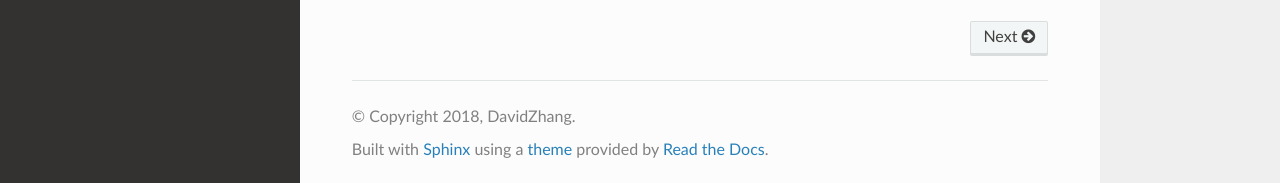
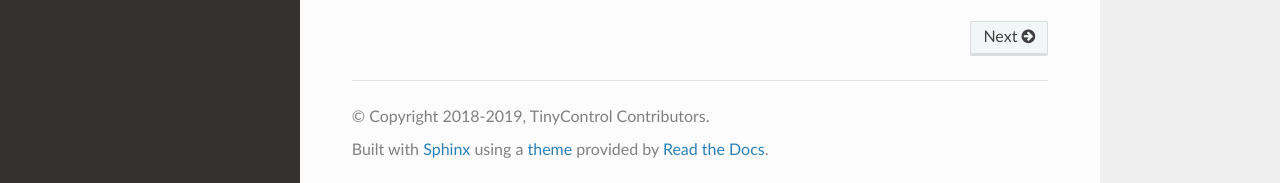
Before and after one commit to akizunx/TinyControl, a Sphinx documentation site: the page built from docs/index.rst, in a window 1280 px wide and 900 px high, scrolled down 726 px. Shown: the part 714-897 px from the top of the window. Built offline with Sphinx 7.4.7 and the Read the Docs theme 2.0.0, drawn with Linux system fonts in a browser that asks for light colours.

Commit message:
doc: update sphinx conf

```diff
--- a/docs/conf.py
+++ b/docs/conf.py
@@ -50,8 +50,8 @@ master_doc = 'index'
 
 # General information about the project.
 project = 'TinyControl'
-copyright = '2018, DavidZhang'
-author = 'DavidZhang'
+copyright = '2018-2019, TinyControl Contributors'
+author = 'TinyControl Contributors'
 
 # The version info for the project you're documenting, acts as replacement for
 # |version| and |release|, also used in various other places throughout the
```
